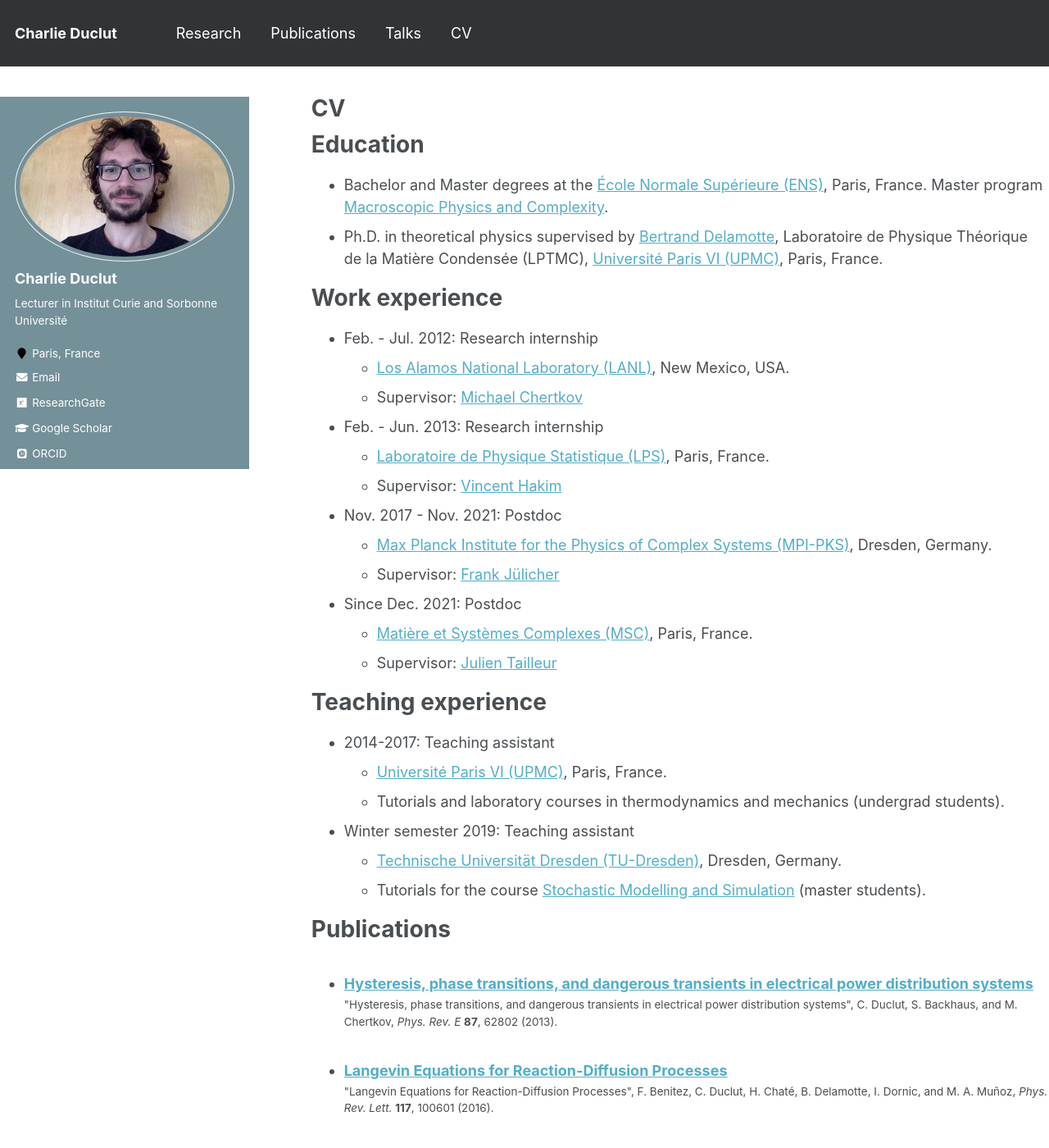
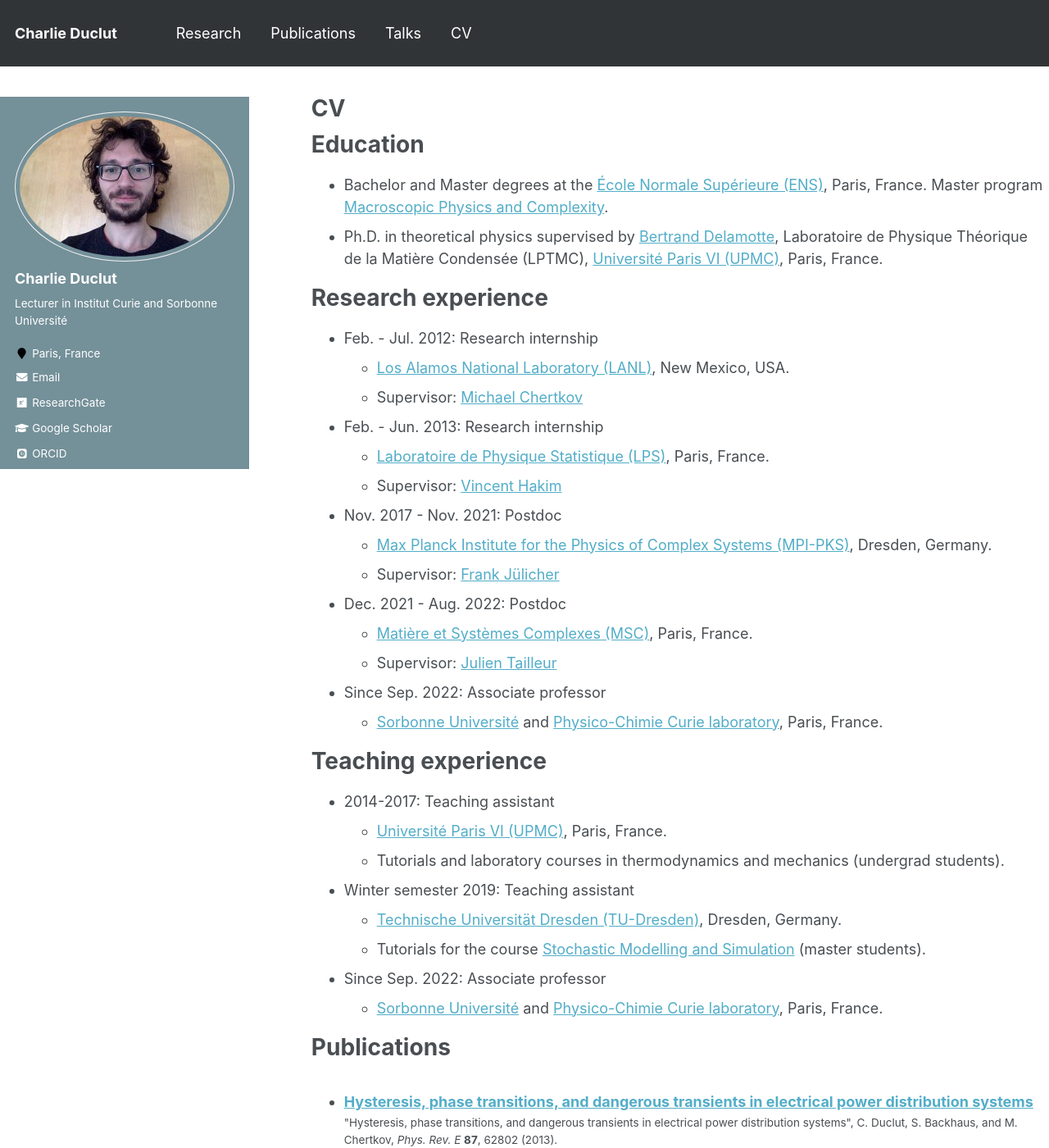
Before and after one commit to charlieduclut/charlieduclut.github.io, a Jekyll site: the page built from _pages/cv.md, in a window 1280 px wide and 1400 px high. Shown: the whole window at 82% size. Built offline with Jekyll 4.4.1, drawn with Linux system fonts in a browser that asks for light colours; some web fonts are replaced.

```diff
--- a/_pages/cv.md
+++ b/_pages/cv.md
@@ -14,7 +14,7 @@ Education
 * Bachelor and Master degrees at the [École Normale Supérieure (ENS)](https://www.ens.psl.eu/), Paris, France. Master program [Macroscopic Physics and Complexity](https://www.phys.ens.fr/spip.php?rubrique284&lang=en).
 * Ph.D. in theoretical physics supervised by [Bertrand Delamotte](https://www.lptmc.jussieu.fr/users/delamotte), Laboratoire de Physique Théorique de la Matière Condensée (LPTMC), [Université Paris VI (UPMC)](https://www.sorbonne-universite.fr/), Paris, France.
 
-Work experience
+Research experience
 ======
 * Feb. - Jul. 2012: Research internship
   * [Los Alamos National Laboratory (LANL)](https://www.lanl.gov/), New Mexico, USA.
@@ -28,10 +28,12 @@ Work experience
   * [Max Planck Institute for the Physics of Complex Systems (MPI-PKS)](https://www.pks.mpg.de/), Dresden, Germany.
   * Supervisor: [Frank Jülicher](https://www.pks.mpg.de/biological-physics/frank-juelicher/)
 
-* Since Dec. 2021: Postdoc
+* Dec. 2021 - Aug. 2022: Postdoc
   * [Matière et Systèmes Complexes (MSC)](http://www.msc.univ-paris-diderot.fr/), Paris, France.
   * Supervisor: [Julien Tailleur](http://www.msc.univ-paris-diderot.fr/~jtailleu/index.html)
 
+* Since Sep. 2022: Associate professor
+  *  [Sorbonne Université](https://www.sorbonne-universite.fr/en) and [Physico-Chimie Curie laboratory](https://institut-curie.org/unit/umr168), Paris, France.
 
 Teaching experience
 ======
@@ -42,6 +44,9 @@ Teaching experience
 * Winter semester 2019: Teaching assistant
   * [Technische Universität Dresden (TU-Dresden)](https://tu-dresden.de/?set_language=en), Dresden, Germany.
   * Tutorials for the course [Stochastic Modelling and Simulation](https://sbalzarini-lab.org/?q=education/courses/stochastics) (master students).
+
+* Since Sep. 2022: Associate professor
+  * [Sorbonne Université](https://www.sorbonne-universite.fr/en) and [Physico-Chimie Curie laboratory](https://institut-curie.org/unit/umr168), Paris, France.
 
 {% comment %}
 {% for post in site.teaching %}
```
Also changed, not shown: _pages/about.md (+1 -1 lines), _pages/talks.html (+7 -0 lines).
